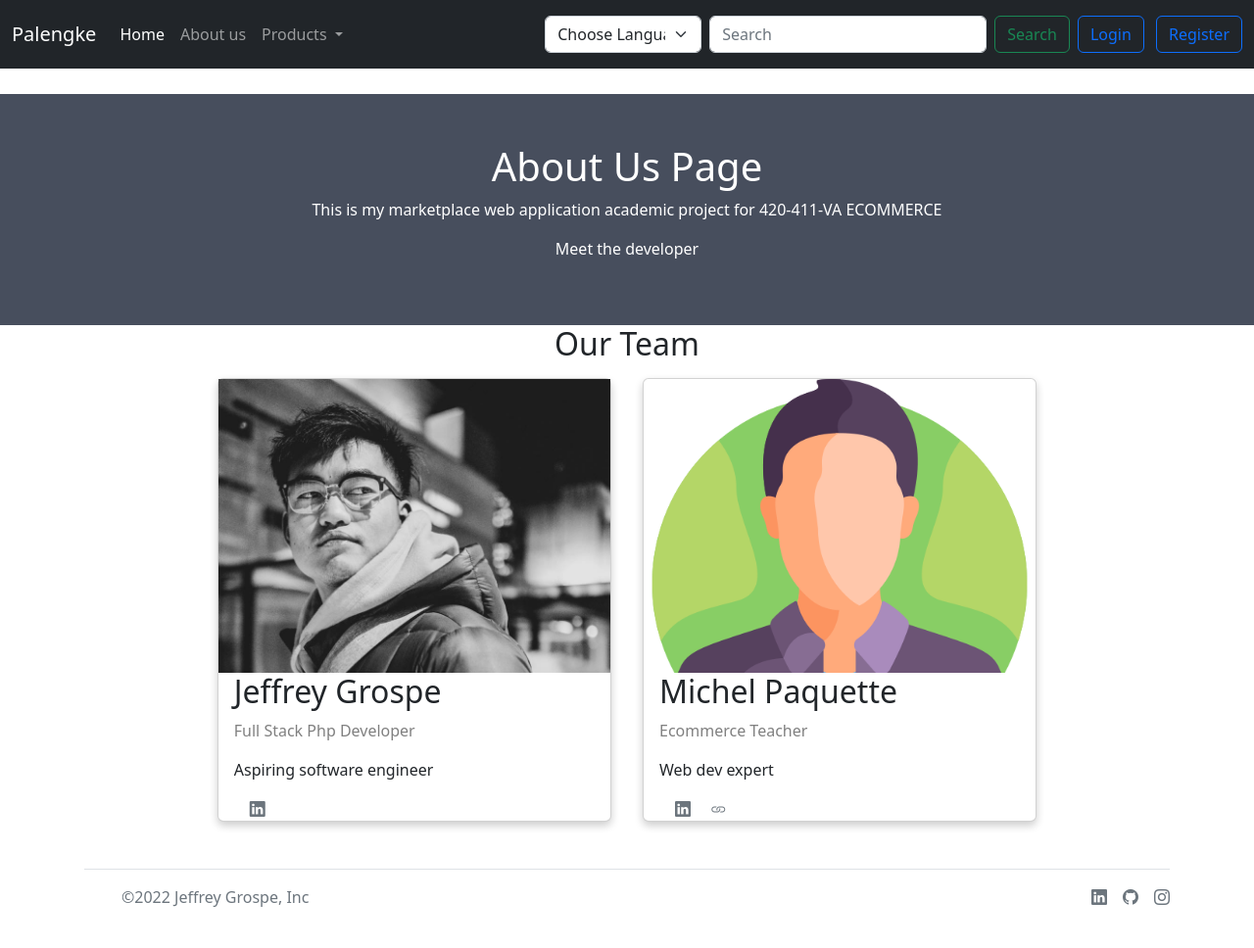
After one commit to jgrospe92/Ecom-Marketplace-Project, a PHP site: template app/views/About/index.php in a window 1280 px wide. The commit adds this page. Shown: the whole page at 98% size. Run offline with PHP 8.4, Linux system fonts and the light colour scheme; the template is opened without the code that fills it, so the values that code supplies are empty; style sheets or scripts are compiled from the project's sources.

Commit message:
add about page

```diff
--- a/app/controllers/Main.php
+++ b/app/controllers/Main.php
@@ -21,6 +21,8 @@ class Main extends \app\core\Controller{
         $ads = $ads->getAll();
         $this->view('Main/index',['ads'=> $ads, 'catalogue'=>$products, 'promotions'=>$promotions, 'buyer'=>$buyer]);
     }
+
+
 
     #[\app\filters\Login]
     public function profile(){
@@ -58,4 +60,8 @@ class Main extends \app\core\Controller{
 
 
     }
+
+    public function aboutUsPage(){
+        $this->view('About/index');
+    }
 }
--- /dev/null
+++ b/app/views/About/index.php
@@ -0,0 +1,44 @@
+<?php $this->view('includes/header') ?>
+<br>
+<link rel="stylesheet" href="/resources/css/about_page.css">
+<div class="">
+    <div class="about-section">
+      <h1>About Us Page</h1>
+      <p>This is my marketplace web application academic project for 420-411-VA ECOMMERCE</p>
+      <p>Meet the developer</p>
+    </div>
+    <h2 style="text-align:center">Our Team</h2>
+
+    <div class="row d-flix justify-content-center">
+      <div class="column">
+        <div class="card">
+          <img src="/resources/images/me.jpg" alt="Jeffrey's Portrait">
+          <div class="container">
+            <h2>Jeffrey Grospe</h2>
+            <p class="title">Full Stack Php Developer</p>
+            <p>Aspiring software engineer</p>
+            <li class="ms-3"><a class="text-muted" href="https://www.linkedin.com/in/jeffreygrospe/"><i class="bi bi-linkedin"></i></a></li>
+          </div>
+        </div>
+      </div>
+
+      <div class="column">
+        <div class="card">
+          <img src="/resources/images/man.png" alt="">
+          <div class="container">
+            <h2>Michel Paquette</h2>
+            <p class="title">Ecommerce Teacher</p>
+            <p>Web dev expert</p>
+            <p></p>
+            <li class="ms-3 d-inline"><a class="text-muted" href="https://www.linkedin.com/in/michelpaquette/"><i class="bi bi-linkedin"></i></a></li>
+            <li class="ms-3 d-inline"><a class="text-muted" href="https://cstutoring.ca/"><i class="bi bi-link"></i></a></li>
+          </div>
+        </div>
+      </div>
+    </div>
+</div>
+<?php $this->view('includes/footer'); ?>
+<script src="/resources/js/main_script.js"></script>
+</body>
+
+</html>
--- a/app/views/includes/header.php
+++ b/app/views/includes/header.php
@@ -97,7 +97,7 @@
                             <a class="nav-link active" aria-current="page" href="/Main/index"><?= _("Home") ?></a>
                         </li>
                         <li class="nav-item">
-                            <a class="nav-link" href="#"><?= _("About us") ?></a>
+                            <a class="nav-link" href="/Main/aboutUsPage"><?= _("About us") ?></a>
                         </li>
                         <li class="nav-item dropdown">
                             <a class="nav-link dropdown-toggle" href="#" role="button" data-bs-toggle="dropdown" aria-expanded="false">
--- /dev/null
+++ b/resources/css/about_page.css
@@ -0,0 +1,63 @@
+
+  li {
+    list-style: none;
+  }
+
+  .card img {
+    max-height: 300px; object-fit:cover;   object-position: 0px 0px;
+  }
+  .column {
+    float: left;
+    width: 33.3%;
+    margin-bottom: 16px;
+    padding: 0 8px;
+  }
+
+  .card {
+    box-shadow: 0 4px 8px 0 rgba(0, 0, 0, 0.2);
+    margin: 8px;
+  }
+
+  .about-section {
+    padding: 50px;
+    text-align: center;
+    background-color: #474e5d;
+    color: white;
+  }
+
+  .container {
+    padding: 0 16px;
+  }
+
+  .container::after, .row::after {
+    content: "";
+    clear: both;
+    display: table;
+  }
+
+  .title {
+    color: grey;
+  }
+
+  .button {
+    border: none;
+    outline: 0;
+    display: inline-block;
+    padding: 8px;
+    color: white;
+    background-color: #000;
+    text-align: center;
+    cursor: pointer;
+    width: 100%;
+  }
+
+  .button:hover {
+    background-color: #555;
+  }
+
+  @media screen and (max-width: 650px) {
+    .column {
+      width: 100%;
+      display: block;
+    }
+  }
```
Also changed, not shown: resources/images/man.png (added), resources/images/me.jpg (added).
